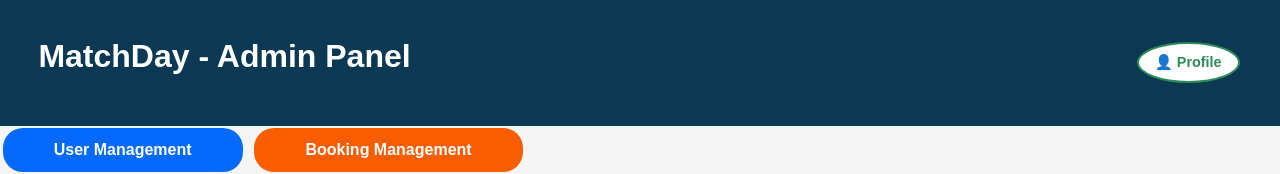
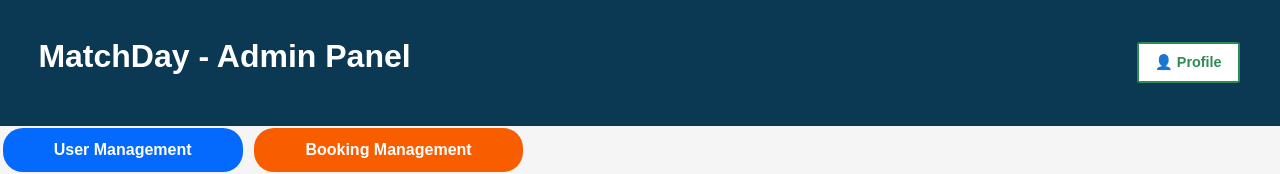
Before and after one commit to pixelbub/sd-project, a website: page a_sHome.html in a window 1280 px wide. Shown: the top 174 px of the page. Drawn offline with Linux system fonts and the light colour scheme.

Commit message:
Update view_users_style.css

```diff
--- a/view_users_style.css
+++ b/view_users_style.css
@@ -13,7 +13,7 @@
 .profile-link{
     display: inline-block;
     padding: 10px 16px;
-    border-radius: 50%; /* pill shape for text; use 50% for icon-only */
+    border-radius: 5%; /* pill shape for text; use 50% for icon-only */
     text-decoration: none;
     font-weight: bold;
     color: #2e8b57;
```
